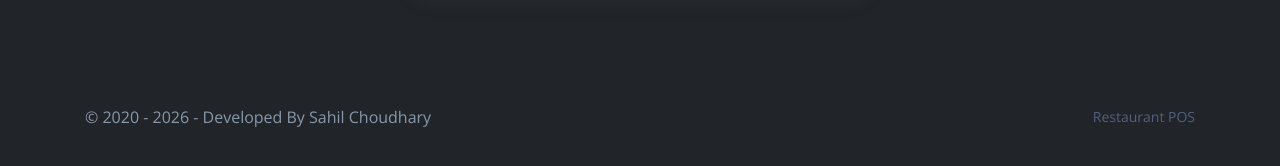
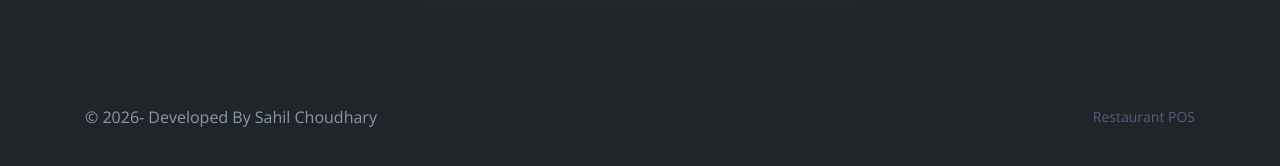
Before and after one commit to sahilchoudharyyy/Restaurant-POS-System, a PHP site: page /Restro/admin/ in a window 1280 px wide. Shown: the part 561-727 px from the top of the page. Run offline with PHP 8.4, Linux system fonts and the light colour scheme.

Commit message:
Update footer date

```diff
--- a/Restro/admin/partials/_footer.php
+++ b/Restro/admin/partials/_footer.php
@@ -3,7 +3,7 @@
     <div class="row align-items-center justify-content-xl-between">
       <div class="col-xl-6">
         <div class="copyright text-center text-xl-left text-muted">
-          &copy; 2020 - <?php echo date('Y'); ?> - Developed By Sahil Choudhary
+          &copy; 2026- Developed By Sahil Choudhary
         </div>
       </div>
       <div class="col-xl-6">
--- a/Restro/cashier/partials/_footer.php
+++ b/Restro/cashier/partials/_footer.php
@@ -3,7 +3,7 @@
     <div class="row align-items-center justify-content-xl-between">
       <div class="col-xl-6">
         <div class="copyright text-center text-xl-left text-muted">
-        &copy; 2020 - <?php echo date('Y'); ?> - Developed By Sahil Choudhary
+        &copy; 2026 - Developed By Sahil Choudhary
         </div>
       </div>
       <div class="col-xl-6">
--- a/Restro/customer/partials/_footer.php
+++ b/Restro/customer/partials/_footer.php
@@ -3,7 +3,7 @@
     <div class="row align-items-center justify-content-xl-between">
       <div class="col-xl-6">
         <div class="copyright text-center text-xl-left text-muted">
-        &copy; 2020 - <?php echo date('Y'); ?> - Developed By Sahil Choudhary
+        &copy; 2026- Developed By Sahil Choudhary
         </div>
       </div>
       <div class="col-xl-6">
```
